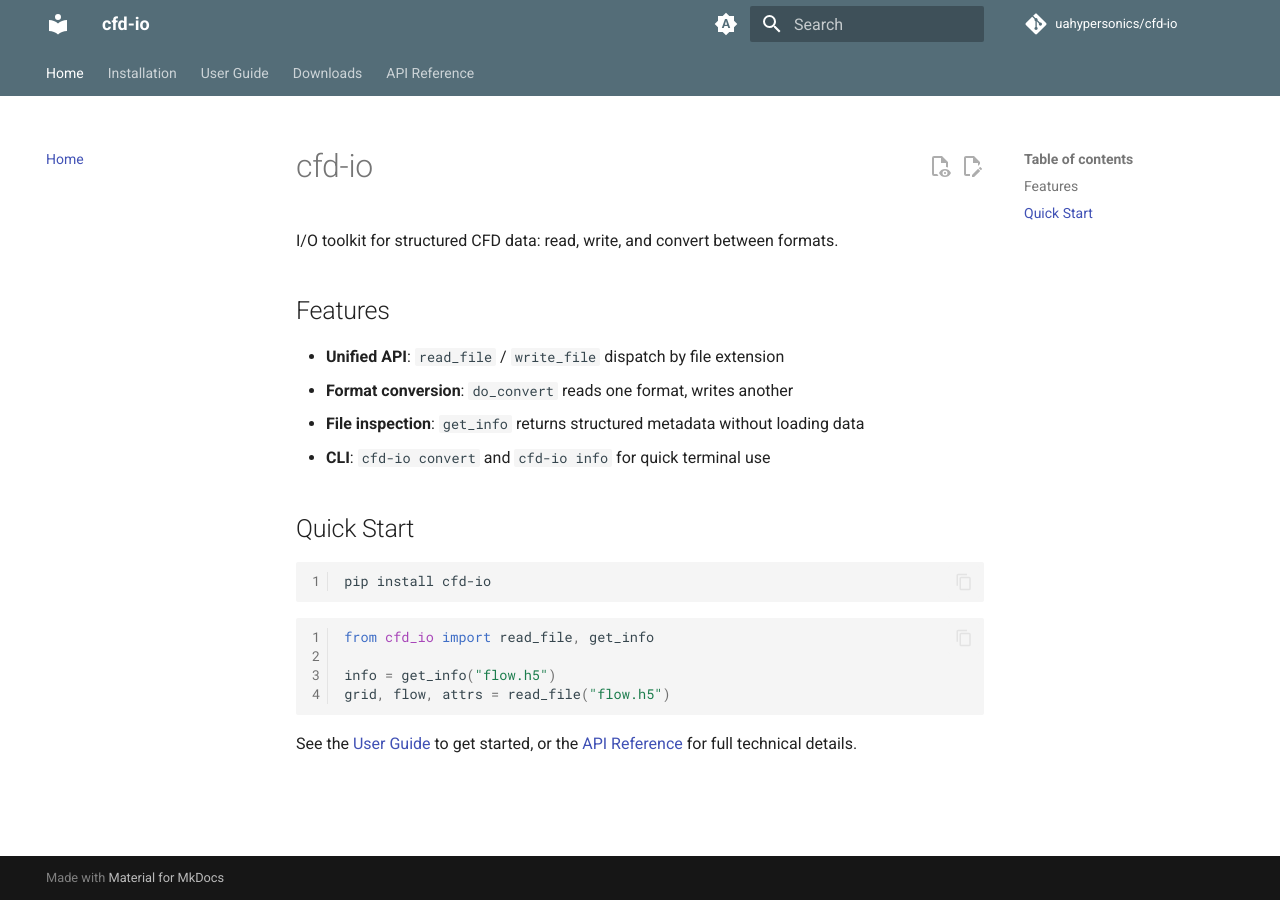
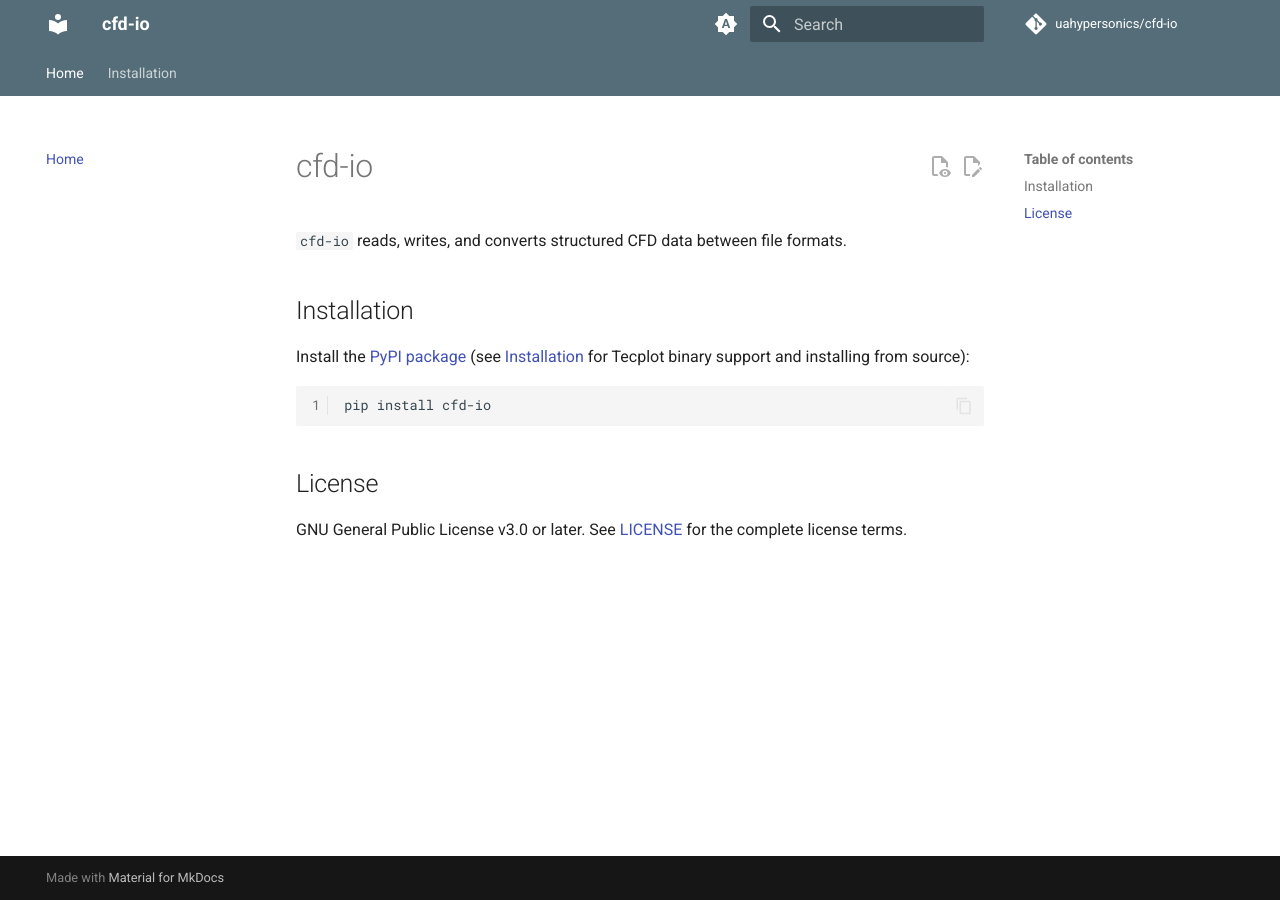
Before and after one commit to uahypersonics/cfd-io, an MkDocs documentation site: the page built from docs/index.md, in a window 1280 px wide. Built offline with MkDocs 1.6.1 and Material for MkDocs 9.7.7, drawn with Linux system fonts in a browser that asks for light colours; comment, search, counter and statistics services are not loaded.

Commit message:
docs: cutting the site down to installation until the workflow is settled
the api reference and user guide had drifted from the code (format tables,
the pre-Dataset read_file example); they come back once there is a workflow
worth documenting. readme: no "full documentation", and the release steps no
longer regenerate the architecture diagram (its page is gone)

Co-Authored-By: Claude Opus 5.5 <noreply@anthropic.com>

````diff
--- a/docs/api/convert.md
+++ /dev/null
@@ -1,3 +0,0 @@
-# do_convert
-
-::: cfd_io.convert_mod.do_convert
--- a/docs/api/info.md
+++ /dev/null
@@ -1,9 +0,0 @@
-# File Info
-
-## FileInfo
-
-::: cfd_io.info_mod.FileInfo
-
-## get_info
-
-::: cfd_io.info_mod.get_info
--- a/docs/api/read.md
+++ /dev/null
@@ -1,3 +0,0 @@
-# read_file
-
-::: cfd_io.convert_mod.read_file
--- a/docs/api/write.md
+++ /dev/null
@@ -1,3 +0,0 @@
-# write_file
-
-::: cfd_io.convert_mod.write_file
--- a/docs/index.md
+++ b/docs/index.md
@@ -1,26 +1,18 @@
 # cfd-io
 
-I/O toolkit for structured CFD data: read, write, and convert between formats.
+`cfd-io` reads, writes, and converts structured CFD data between file formats.
 
-## Features
+## Installation
 
-- **Unified API**: `read_file` / `write_file` dispatch by file extension
-- **Format conversion**: `do_convert` reads one format, writes another
-- **File inspection**: `get_info` returns structured metadata without loading data
-- **CLI**: `cfd-io convert` and `cfd-io info` for quick terminal use
-
-## Quick Start
+Install the [PyPI package](https://pypi.org/project/cfd-io/) (see
+[Installation](installation.md) for Tecplot binary support and installing from source):
 
 ```bash
 pip install cfd-io
 ```
 
-```python
-from cfd_io import read_file, get_info
+## License
 
-info = get_info("flow.h5")
-grid, flow, attrs = read_file("flow.h5")
-```
-
-See the [User Guide](user-guide/index.md) to get started, or the
-[API Reference](api/index.md) for full technical details.
+GNU General Public License v3.0 or later. See
+[LICENSE](https://github.com/uahypersonics/cfd-io/blob/main/LICENSE) for the
+complete license terms.
--- a/mkdocs.yml
+++ b/mkdocs.yml
@@ -93,18 +93,3 @@ markdown_extensions:
 nav:
   - Home: index.md
   - Installation: installation.md
-  - User Guide:
-    - user-guide/index.md
-    - CLI Usage: user-guide/cli.md
-    - Python API Usage: user-guide/api-usage.md
-    - Variable Naming Convention: user-guide/variable-names.md
-  - Downloads: downloads.md
-  - API Reference:
-    - api/index.md
-    - Architecture: api/architecture.md
-    - read_file: api/read.md
-    - write_file: api/write.md
-    - do_convert: api/convert.md
-    - get_info / FileInfo: api/info.md
-    - Readers: api/readers.md
-    - Writers: api/writers.md
````
Also changed, not shown: README.md (+3 -7 lines), docs/api/architecture.md (deleted, +0 -43 lines), docs/api/index.md (deleted, +0 -18 lines), docs/api/readers.md (deleted, +0 -33 lines), docs/api/writers.md (deleted, +0 -29 lines), docs/downloads.md (deleted, +0 -18 lines), docs/user-guide/api-usage.md (deleted, +0 -107 lines), docs/user-guide/cli.md (deleted, +0 -120 lines), docs/user-guide/index.md (deleted, +0 -7 lines), docs/user-guide/variable-names.md (deleted, +0 -67 lines), docs/assets/architecture.svg (deleted).
